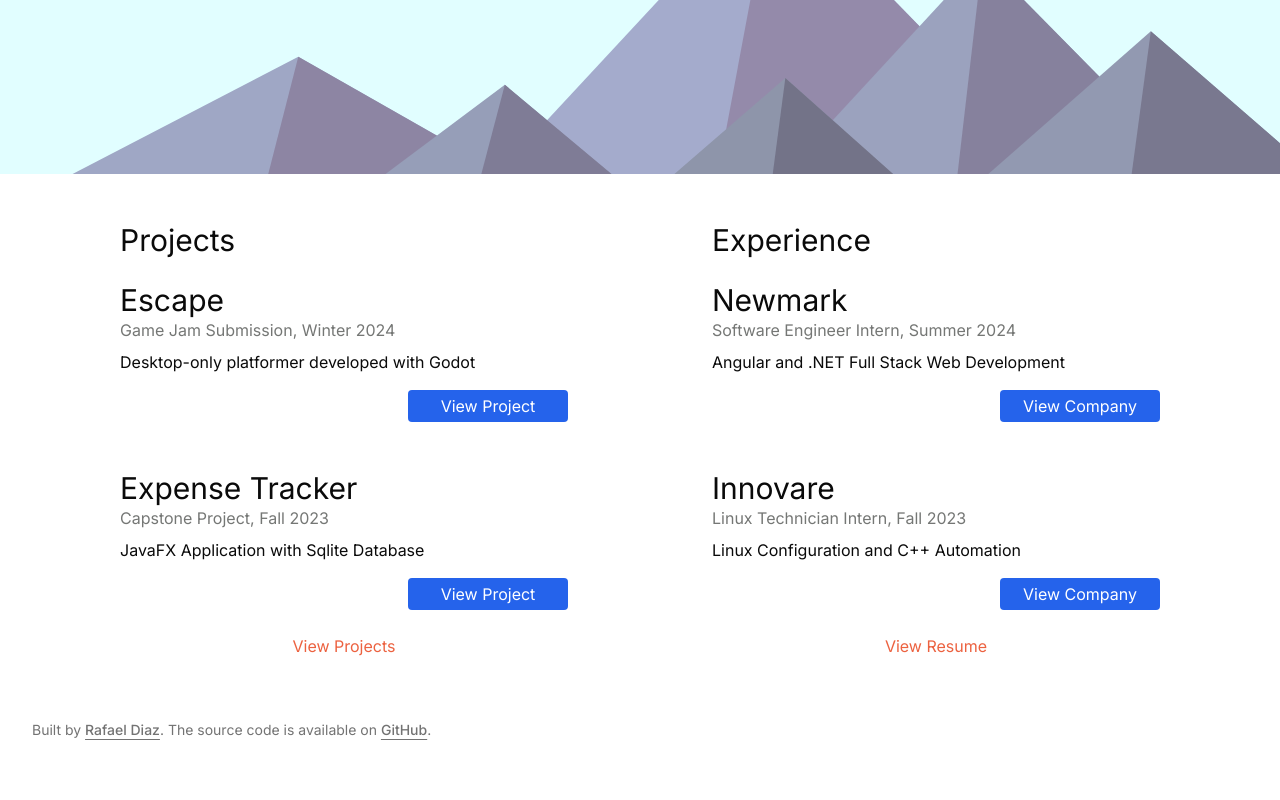
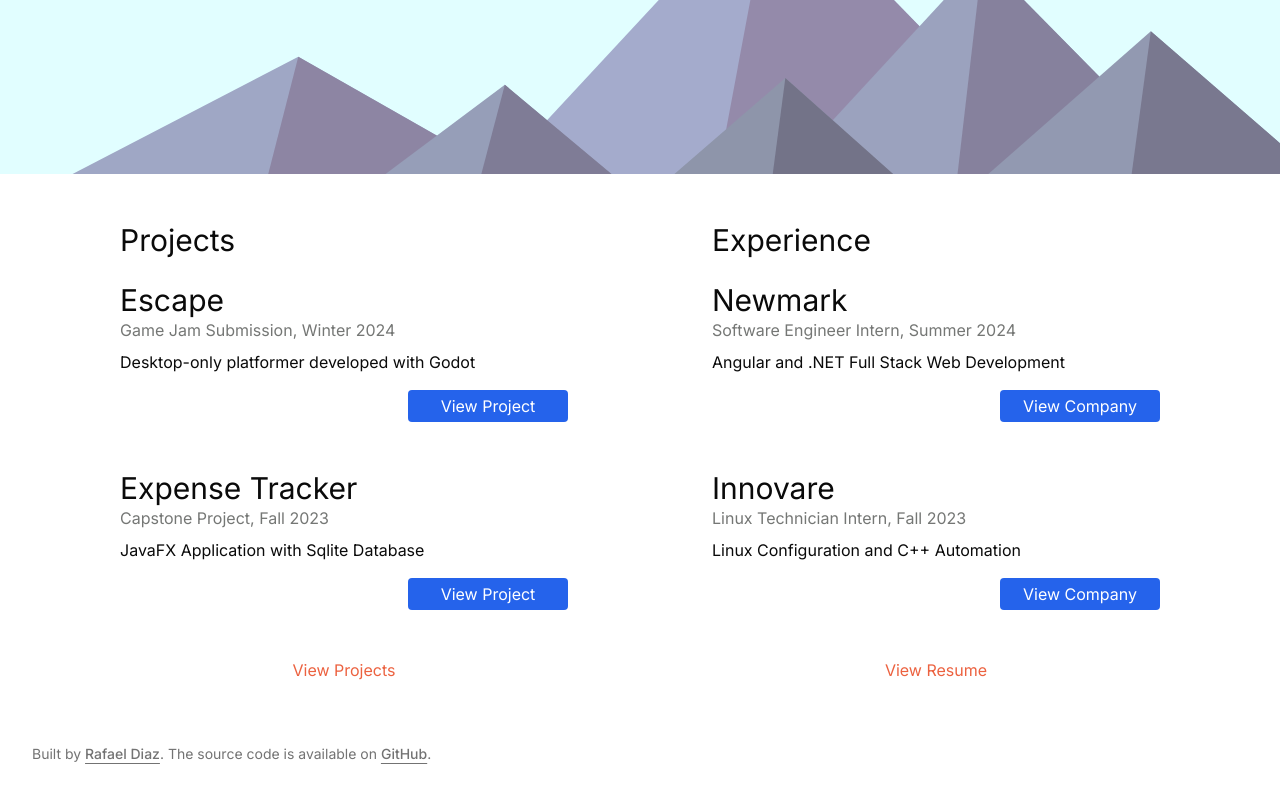
Before and after one commit to availe/Personal-Website-V2, a Next.js app: page / in a window 1280 px wide. Shown: the part 555-1355 px from the top of the page. Before the commit the page ends 1333 px from the top, so only its background shows below. Built offline with nearby package versions, Linux system fonts and the light colour scheme.

Commit message:
pt-6 for card footer

```diff
--- a/src/components/home/section-entry.tsx
+++ b/src/components/home/section-entry.tsx
@@ -43,7 +43,7 @@ const SectionEntry: React.FC<ExperienceSectionProps> = ({
           />
         ))}
       </CardContent>
-      <CardFooter className="flex justify-center">
+      <CardFooter className="flex justify-center pt-6">
         <span className="text-center text-[#ec6240] hover:text-[#ffa07a] transition-colors duration-100 ease-in-out">
           <Link href={stringLink}>{stringDesc}</Link>
         </span>
```
